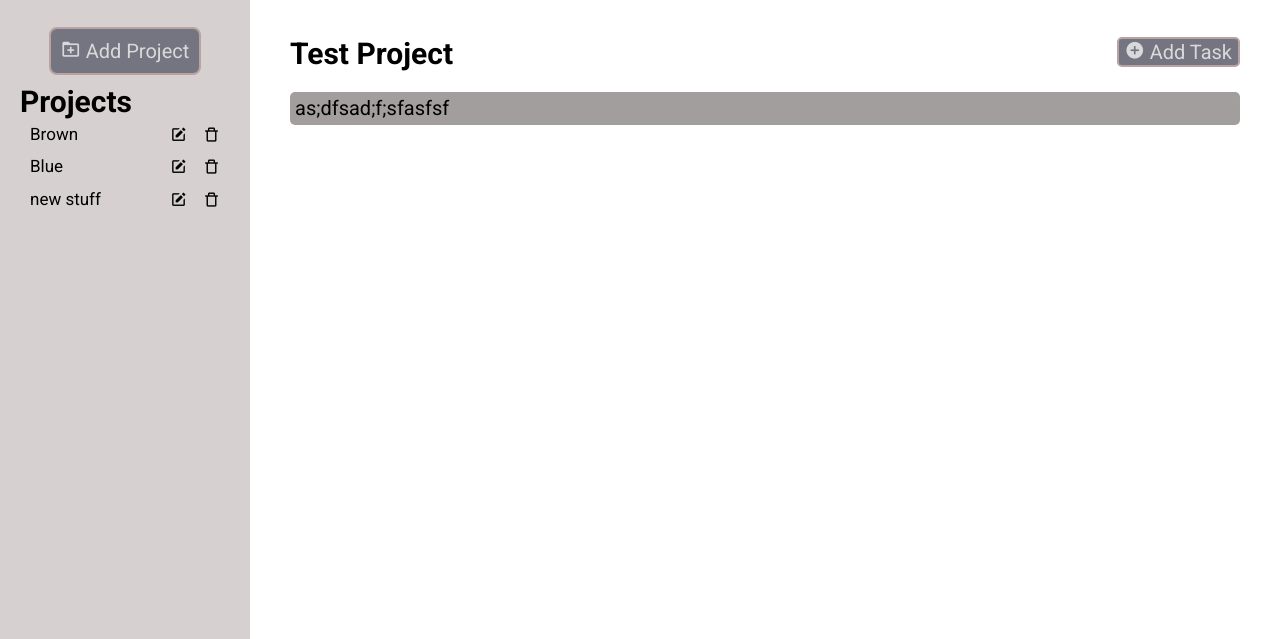
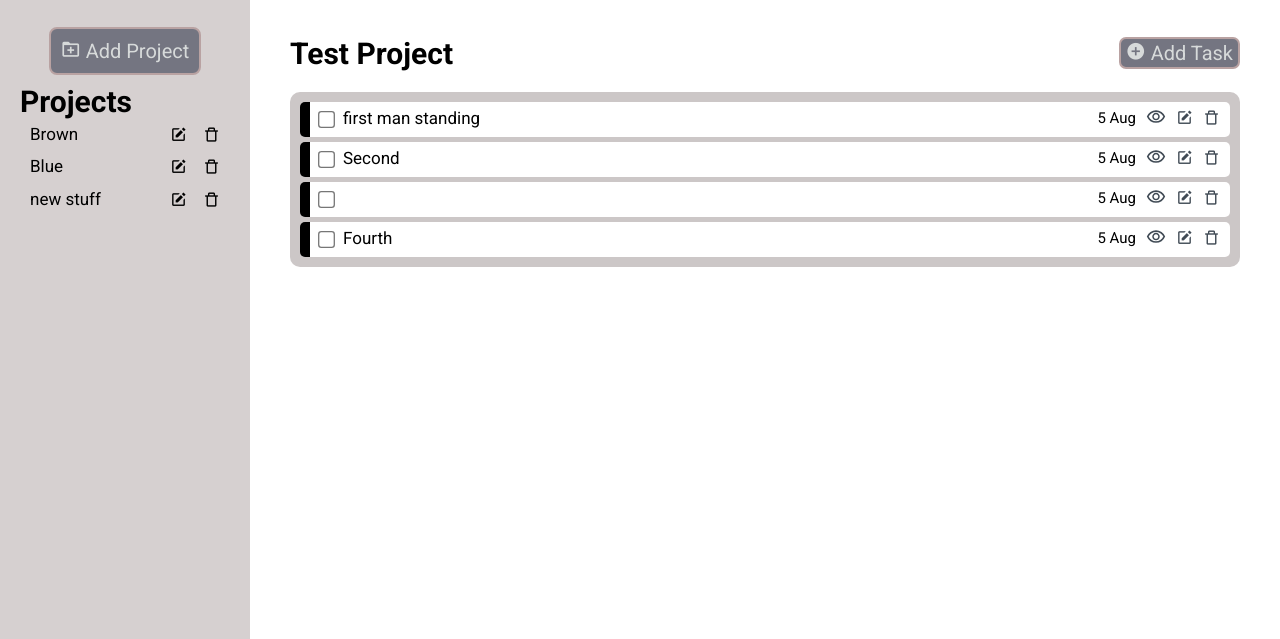
Before and after one commit to pixie-cheeks/todo-list, a website built with webpack: page src/index.html in a window 1280 px wide. Shown: the part 103-742 px from the top of the page. Built offline with nearby package versions, Linux system fonts and the light colour scheme.

Commit message:
Improve design and file structure

```diff
--- a/src/index.html
+++ b/src/index.html
@@ -14,7 +14,7 @@
   </header>
 
   <div class="sidebar">
-    <button class="add-projects">
+    <button class="add-projects add-btn">
       <i class='bx bx-folder-plus'></i> Add Project
     </button>
     <div class="sidebar__title">Projects</div>
@@ -38,13 +38,34 @@
   <div class="todo-section">
     <div class="todo-head">
       <div class="current-project-name">Test Project</div>
-      <div class="todo-container"></div>
-      <button class="add-todos">
+      <button class="add-todos add-btn">
         <i class='bx bxs-plus-circle'></i> Add Task
       </button>
     </div>
 
-    <div class="todo">as;dfsad;f;sfasfsf</div>
+    <div class="todo-container">
+
+      <template class="todo-template">
+        <div class="todo">
+          <input type="checkbox" name="" id="">
+          <div class="todo-title"></div>
+          <div class="todo-date">5 Aug</div>
+          <button class="todo-details">
+            <svg xmlns="http://www.w3.org/2000/svg" height="20" viewBox="0 -960 960 960" width="20">
+              <path
+                d="M480-320q75 0 127.5-52.5T660-500q0-75-52.5-127.5T480-680q-75 0-127.5 52.5T300-500q0 75 52.5 127.5T480-320Zm0-72q-45 0-76.5-31.5T372-500q0-45 31.5-76.5T480-608q45 0 76.5 31.5T588-500q0 45-31.5 76.5T480-392Zm0 192q-146 0-266-81.5T40-500q54-137 174-218.5T480-800q146 0 266 81.5T920-500q-54 137-174 218.5T480-200Zm0-300Zm0 220q113 0 207.5-59.5T832-500q-50-101-144.5-160.5T480-720q-113 0-207.5 59.5T128-500q50 101 144.5 160.5T480-280Z" />
+            </svg>
+          </button>
+          <button class="todo-edit">
+            <i class='bx bxs-edit'></i>
+          </button>
+          <button class="todo-delete">
+            <i class='bx bx-trash-alt'></i>
+          </button>
+        </div>
+      </template>
+
+    </div>
   </div>
 
   <footer>
--- a/src/index.js
+++ b/src/index.js
@@ -1,7 +1,9 @@
 import 'normalize.css';
 import './style.css';
-import './project-handler.js'
+import './scripts/project-handler.js';
+import './scripts/todo-handler.js';
 import checkmarkSVG from './images/checkmark.svg';
 
 const checkmarkDOM = document.querySelector('.checkmark-svg');
+
 checkmarkDOM.src = checkmarkSVG;
--- /dev/null
+++ b/src/scripts/todo-handler.js
@@ -0,0 +1,20 @@
+import eyeSVG from '../images/eye.svg';
+
+const parentDiv = document.querySelector('.todo-container');
+const todoTemplate = document.querySelector('.todo-template')
+  .content.firstElementChild;
+
+function addTodo(title) {
+  const todo = todoTemplate.cloneNode(true);
+  const titleDiv = todo.querySelector('.todo-title');
+
+  titleDiv.textContent = title;
+
+  parentDiv.append(todo);
+}
+
+function addMultipleTodos(...titles) {
+  titles.forEach(title => addTodo(title));
+}
+
+addMultipleTodos('first man standing', 'Second', '', 'Fourth');
--- a/src/style.css
+++ b/src/style.css
@@ -77,7 +77,6 @@ header {
 button {
   border: none;
   background: inherit;
-  cursor: pointer;
 }
 
 button.edit {
@@ -86,6 +85,10 @@ button.edit {
 
 button.delete {
   margin: 0 0.4rem;
+}
+
+.projects__item button:hover {
+  color: hsl(0, 0%, 95%);
 }
 
 .projects__item:hover {
@@ -110,17 +113,68 @@ button.add-todos {
   font-size: 2rem;
   margin-left: auto;
   border: 2px solid gray;
-  border-radius: 5px;
+  border-radius: 0.7rem;
   border: 2px solid rgb(185, 162, 162);
   background-color: rgb(116, 117, 129);
   color: hsl(195, 4%, 85%);
+  padding: 0.2rem 0.5rem;
+}
+
+.todo-container {
+  display: grid;
+  gap: 0.5rem;
+  grid-auto-rows: 3.5rem;
+  background-color: rgb(204, 199, 199);
+  padding: 1rem;
+  border-radius: 1rem;
 }
 
 .todo {
-  font-size: 2rem;
-  background-color: rgb(163, 158, 158);
+  background-color: white;
+  font-size: 1.7rem;
   border-radius: 0.5rem;
-  padding: 0.5rem;
+  padding: 0.5rem 1rem;
+  display: flex;
+  align-items: center;
+  gap: 1rem;
+  border-left: 1rem solid black;
+}
+
+.todo:hover {
+  box-shadow: 2px 2px 6px black;
+}
+
+.todo input {
+  transform: scale(1.3);
+  padding: 10px;
+}
+
+.todo-title {
+  text-overflow: ellipsis;
+  overflow: hidden;
+  white-space: nowrap;
+}
+
+.todo-date {
+  flex: 0 0 auto;
+  margin-left: auto;
+  font-size: 1.5rem;
+}
+
+.todo button {
+  color: rgb(65, 75, 85);
+  fill: rgb(65, 75, 85);
+  padding: 0;
+}
+
+
+.todo button:hover {
+  color: rgb(0, 0, 0);
+  fill: rgb(0, 0, 0);
+}
+
+.add-btn:hover {
+  background-color: hsl(0, 0%, 55%);
 }
 
 footer {
```
Also changed, not shown: src/images/eye.svg (added), src/scripts/project-handler.js (renamed from src/project-handler.js).
